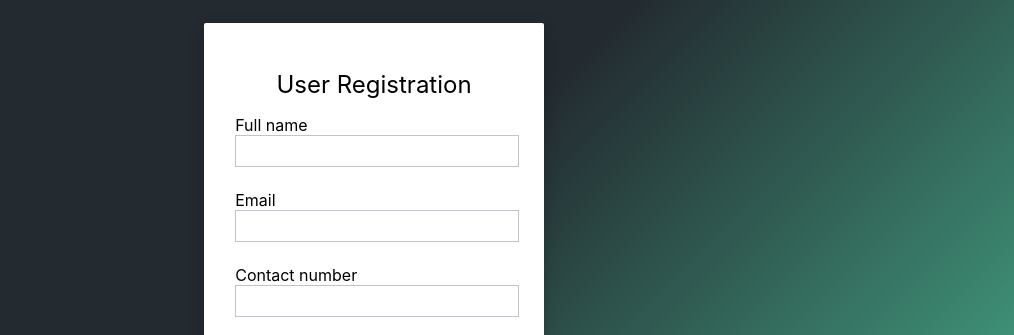
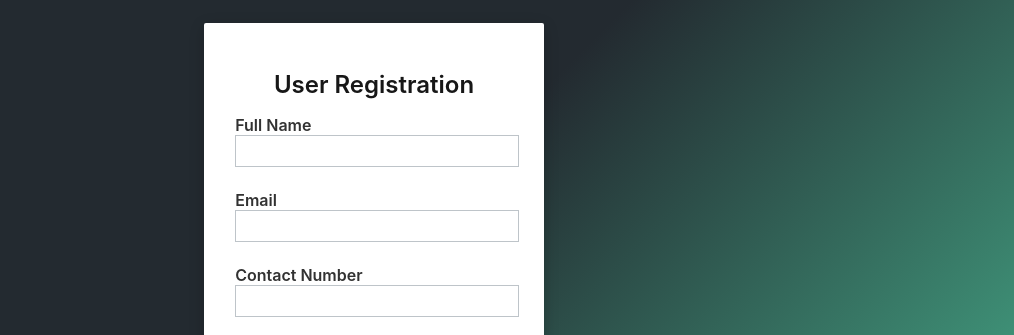
Before and after one commit to sinergiamedialabs/Visitor-Registration-System-Frontend, a React (Create React App) app: page /user_registration in a window 1280 px wide. Shown: the part 141-476 px from the top of the page, without its empty margins (266-1280 px from the left). Built offline with nearby package versions, Linux system fonts and the light colour scheme.

Commit message:
Form changes

```diff
--- a/src/components/userRegistration/index.tsx
+++ b/src/components/userRegistration/index.tsx
@@ -11,7 +11,7 @@ const UserRegistration: React.FC = () => {
     useUserRegistrationMutation();
 
   const validationSchema = Yup.object().shape({
-    fullName: Yup.string().required("Fullname is required*"),
+    fullName: Yup.string().required("Full name is required*"),
     email: Yup.string()
       .required("Email is required*")
       .matches(
@@ -23,8 +23,8 @@ const UserRegistration: React.FC = () => {
         "Please enter a valid email address"
       ),
     phoneNumber: Yup.string()
-      .required("Phone number is required*")
-      .max(15, "Phone number must not exceed 14 digits"),
+      .required("Contact number is required*")
+      .max(15, "Contact number must not exceed 14 digits"),
   });
   const handleSubmit = async (values: any) => {
     const payload = {
@@ -63,7 +63,7 @@ const UserRegistration: React.FC = () => {
               <Form className={styles.contentColumn}>
                 <div className={styles.headingLabel}>User Registration</div>
                 <div className={styles.fieldDiv}>
-                  <label>Full name</label>
+                  <label className={styles.labelStyles}>Full Name</label>
                   <Field
                     name="fullName"
                     id="fullName"
@@ -77,7 +77,7 @@ const UserRegistration: React.FC = () => {
                   />
                 </div>
                 <div className={styles.fieldDiv}>
-                  <label>Email</label>
+                  <label className={styles.labelStyles}>Email</label>
                   <Field
                     name="email"
                     id="email"
@@ -92,7 +92,7 @@ const UserRegistration: React.FC = () => {
                   />
                 </div>
                 <div className={styles.fieldDiv}>
-                  <label>Contact number</label>
+                  <label className={styles.labelStyles}>Contact Number</label>
                   <Field
                     name="phoneNumber"
                     id="phonenumber"
--- a/src/components/userRegistration/userRegister.module.scss
+++ b/src/components/userRegistration/userRegister.module.scss
@@ -39,6 +39,8 @@
           height: 75px;
           .labelStyles {
             font-size: 1rem;
+            font-weight: 600;
+            color: rgb(50, 50, 50);
           }
           .fieldStyles {
             height: 30px;
@@ -57,10 +59,11 @@
             height: 15px;
           }
         }
-
         .headingLabel {
           font-size: 1.5rem;
           margin: 1rem 0;
+          font-weight: 600;
+          color: rgb(23, 23, 23);
         }
         .inviteButton {
           background-color: #4abd95;
```
